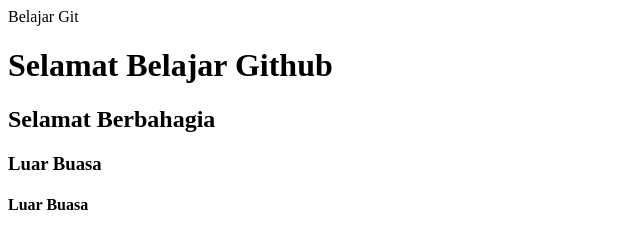
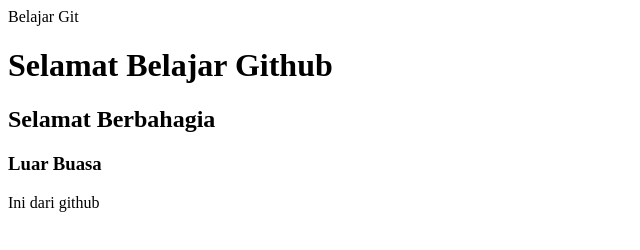
Before and after one commit to ekinjefry09/beckup, a plain HTML site: page index.html in a window 1280 px wide. Shown: the full height of the page, 0-640 px from the left. Drawn offline with Linux system fonts and the light colour scheme.

Commit message:
perubahan dari github

```diff
--- a/index.html
+++ b/index.html
@@ -4,6 +4,6 @@
 <h1>Selamat Belajar Github</h1>
 <h2>Selamat Berbahagia</h2>
 <h3>Luar Buasa</h3>
-<h4>Luar Buasa</h4>
+<p>Ini dari github</p>
 </body>
 </html>
```
